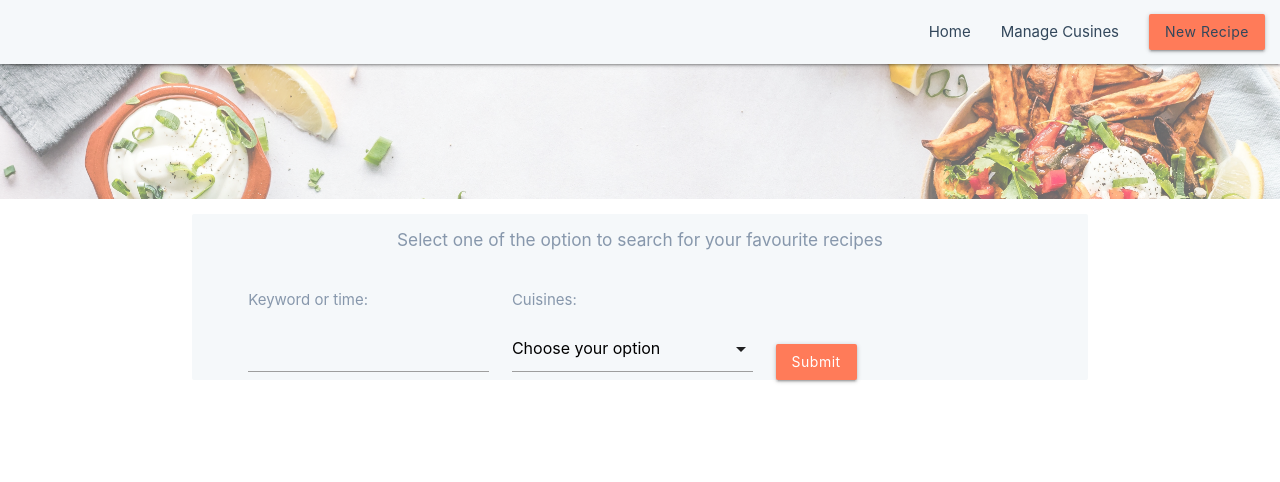
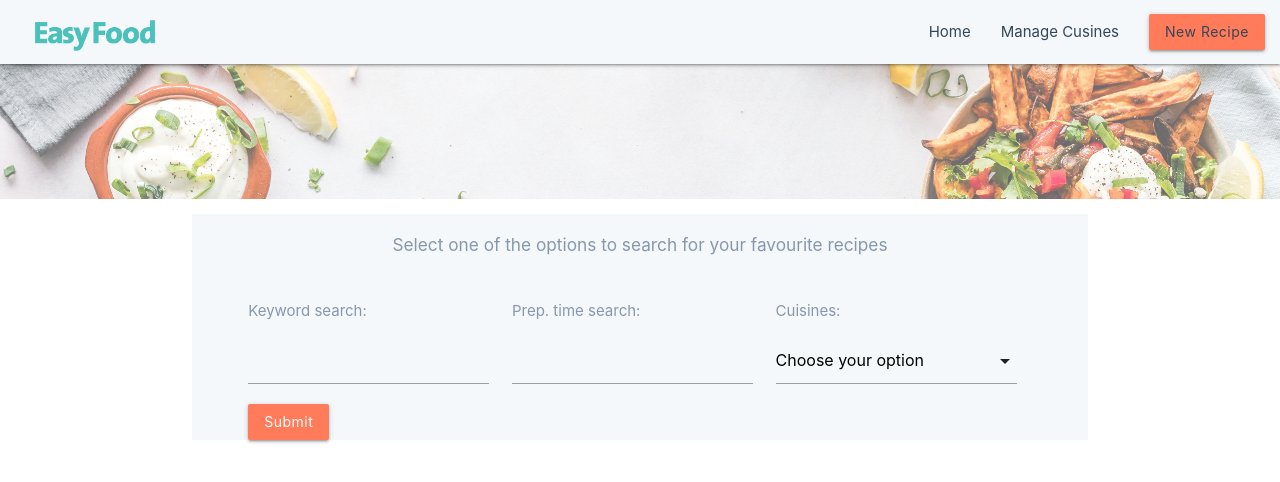
Before and after one commit to lucassuar/Flask-Python-Recipe-Manager, a Flask app: page / in a window 1280 px wide. Shown: the top 482 px of the page. Run offline with Flask 2, Linux system fonts and the light colour scheme; data that the repository does not hold is empty; some libraries are stand-ins or nearby versions.

Commit message:
Readme file first version added and css changes added and search form code re-structured

```diff
--- a/app.py
+++ b/app.py
@@ -28,8 +28,13 @@ def get_recipes():
         recipes=mongo.db.recipes.find({"preparation_time": preparationtime})
         return render_template("recipes.html", recipes=recipes)
 
+    if request.args.get('category_name') is not None:
+        categoryregex = "\W*"+request.args.get("category")+"\W*"
+        category = re.compile(categoryregex, re.IGNORECASE)
+        recipes=mongo.db.categories.find({"category_name": category})
+        return render_template("recipes.html", recipes=recipes)
+
     return render_template("recipes.html", recipes=mongo.db.recipes.find())
-    return render_template('search.html', categories=mongo.db.categories.find())
 
 
 
--- a/static/css/style.css
+++ b/static/css/style.css
@@ -19,8 +19,10 @@
     text-align: center;
 }
 
-.brand-logo {
-    background-image: url("/static/EasyFood.png");
+.brand-logo > img {
+    width: 5em;
+    padding-left: 1em;
+    vertical-align: middle;
 }
 
 .menu-nav-icon {
@@ -50,13 +52,13 @@
 }
 
 .search-form-form {
-    padding: 1em 4em 0.5em 3em;
+    padding: 1.4em 4em 0.5em 3em;
 }
 
 .search-div > h6 {
     text-align: center;
     color: #7689a0de;
-    padding: 1em 2.3em 0.1em 2.3em;
+    padding: 1.3em 2.3em 0.1em 2.3em;
 }
 
 .form-field-div > p {
@@ -64,18 +66,15 @@
     padding-bottom: -5px;
 }
 
-.form-field-div {
-    display: inline-block;
-}
 
 .btn-search {
     position: absolute;
     bottom: 0;
-    padding-bottom: 5px;
 }
 
 .disable {
     color: #7689a0de;
+    font-size: small;
 }
 
 
--- a/templates/base.html
+++ b/templates/base.html
@@ -15,8 +15,7 @@
       <div class="navbar-fixed">
           <nav>
               <div class="nav-wrapper">
-                  <a href="{{url_for('get_recipes')}}" class="brand-logo"</a>
-                  <a href="{{url_for('get_recipes')}}" class="brand-logo"<img src="{{ url_for('static', filename='easyfood.png') }}"></img></a>
+                  <a href="{{url_for('get_recipes')}}" class="brand-logo left"><img src="{{ url_for('static', filename='easyfood.png') }}"></img></a>
                   <a href="#" data-target="mobile-demo" class="sidenav-trigger"><i class="material-icons menu-nav-icon">menu</i></a>
                   <ul class="right hide-on-med-and-down">
                       <li><a href="{{url_for('get_recipes')}}">Home</a></li>
--- a/templates/recipes.html
+++ b/templates/recipes.html
@@ -3,24 +3,33 @@
 
 <div class="container search-form">
   <div class="row input-field search-div">
-    <h6>Select one of the option to search for your favourite recipes</h6>
+    <h6>Select one of the options to search for your favourite recipes</h6>
     <form class="search-form-form" action="/get_recipes">
-         <div class="form-field-div col m6 l4">
-            <p>Keyword or time:</p>
+        <div class="row">
+             <div class="form-field-div col s6 m4">
+                <p>Keyword search:</p>
                 <input type="text" name="recipe_name" value="">
              </div>
 
-          <div class="form-field-div col m6 l4">
+             <div class="form-field-div col s6 m4">
+                <p>Prep. time search:</p>
+                <input type="text" name="preparation_time" value="">
+             </div>
+
+              <div class="form-field-div col s12 m4">
                 <p>Cuisines:</p>
                 <select>
-                <option class="disable" value="" disabled selected>Choose your option</option>
+                    <option class="disable" value="Choose your option" disabled selected >Choose your option</option>
                     {% for category in categories %}
-                  <option name="category" value="">{{category.category_name}}</option>
+                      <option name="category_name" value="">{{category.category_name}}</option>
                     {% endfor %}
                   </select>
               </div>
-          <div class="col m6 l4">
+        </div>
+        <div class="row">
+              <div class="col s6 l4">
                  <input class="btn btn-search" type="submit" value="Submit">
+              </div>
         </div>
     </form>
   </div>
```
Also changed, not shown: README.md. Lines whose indentation alone changed are shown as unchanged.
